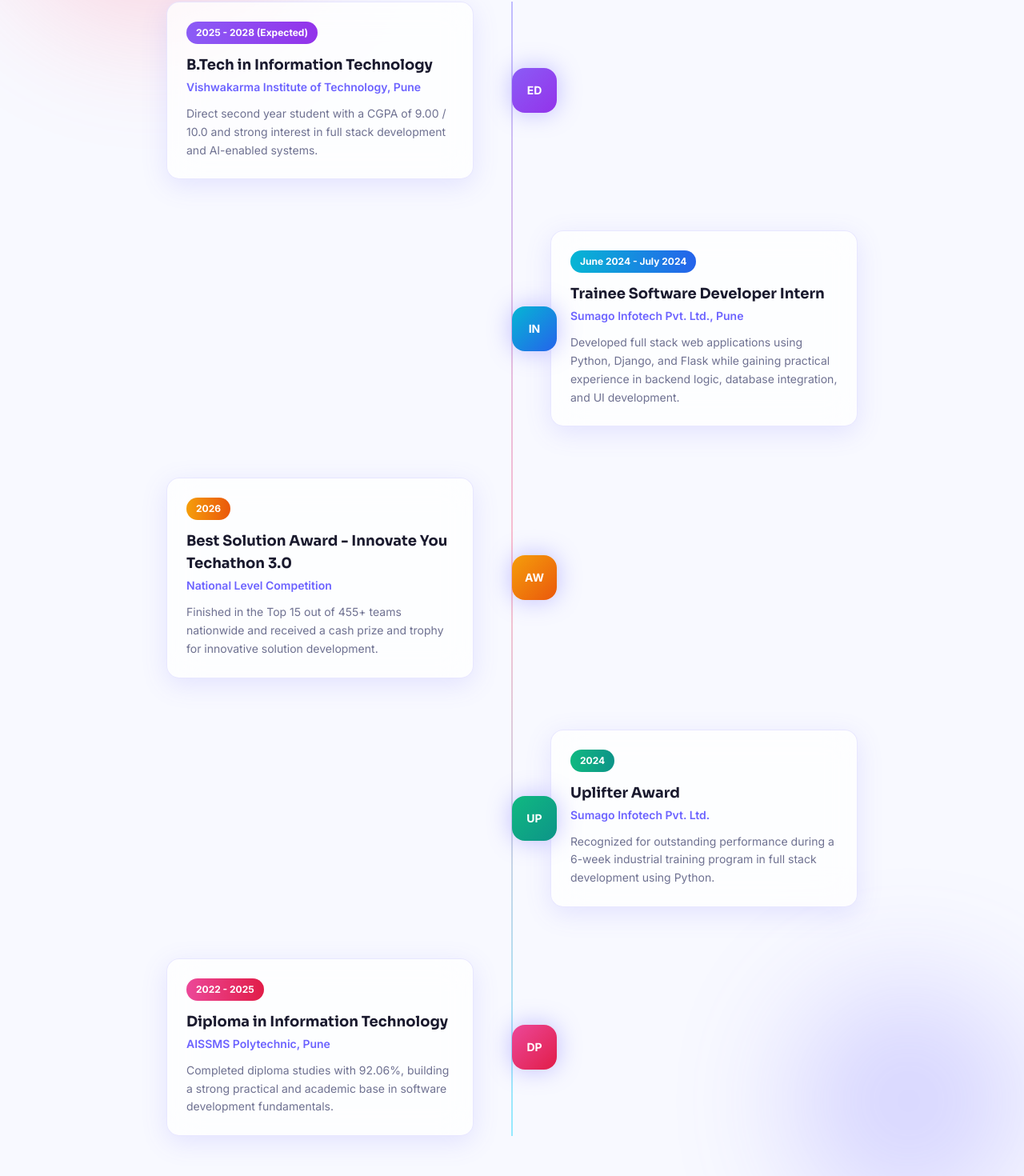
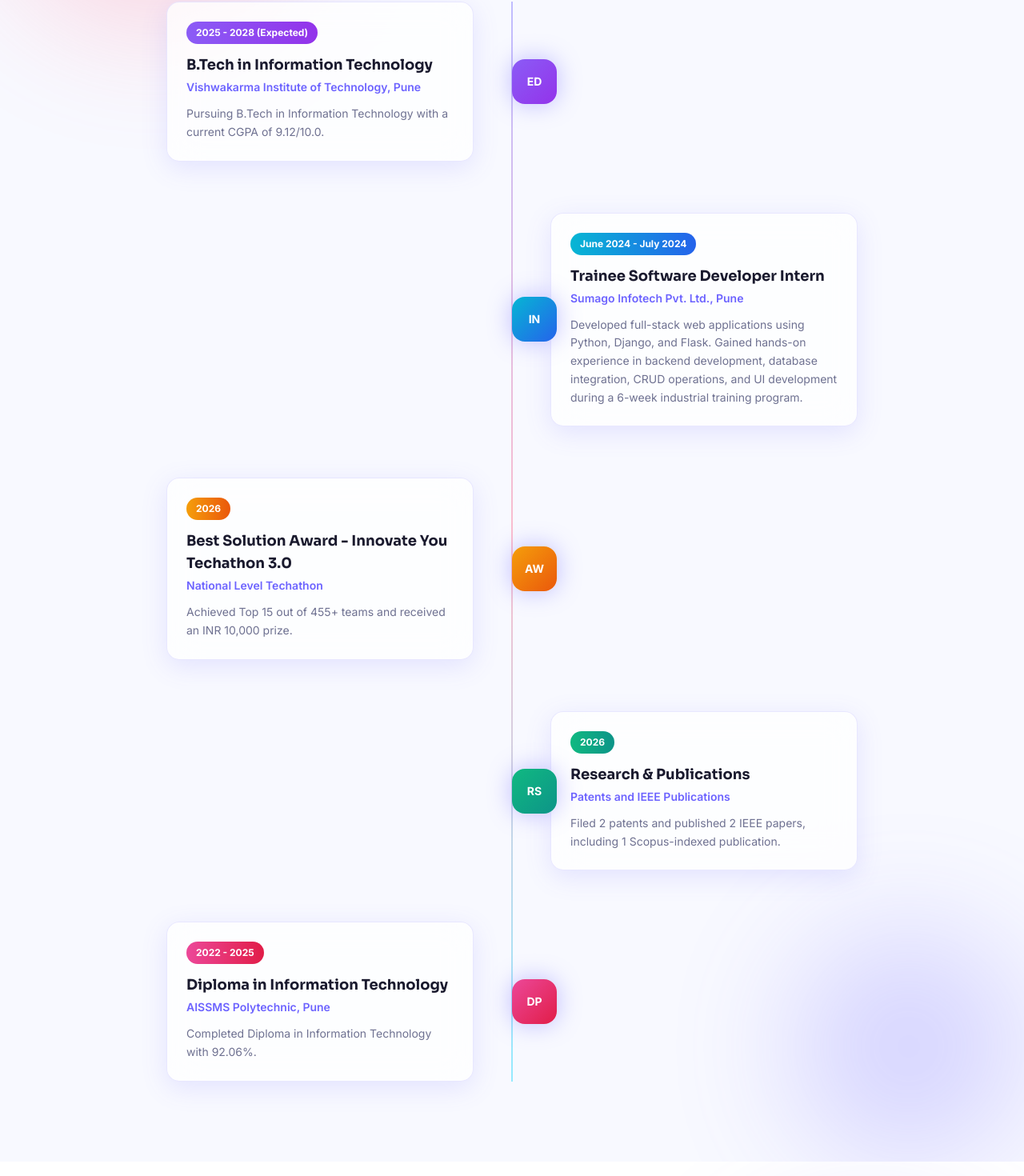
Before and after one commit to avaleajay170/MyPortfolio, a React (Vite) app: page / in a window 1280 px wide. Shown: the part 4915-6385 px from the top of the page at 80% size. Built offline with nearby package versions, Linux system fonts and the light colour scheme.

Commit message:
Update portfolio content to latest resume

```diff
--- a/src/data/timeline.js
+++ b/src/data/timeline.js
@@ -6,7 +6,7 @@ export const timelineItems = [
     title: 'B.Tech in Information Technology',
     organization: 'Vishwakarma Institute of Technology, Pune',
     description:
-      'Direct second year student with a CGPA of 9.00 / 10.0 and strong interest in full stack development and AI-enabled systems.',
+      'Pursuing B.Tech in Information Technology with a current CGPA of 9.12/10.0.',
     icon: 'ED',
     color: 'from-violet-500 to-purple-600',
   },
@@ -17,7 +17,7 @@ export const timelineItems = [
     title: 'Trainee Software Developer Intern',
     organization: 'Sumago Infotech Pvt. Ltd., Pune',
     description:
-      'Developed full stack web applications using Python, Django, and Flask while gaining practical experience in backend logic, database integration, and UI development.',
+      'Developed full-stack web applications using Python, Django, and Flask. Gained hands-on experience in backend development, database integration, CRUD operations, and UI development during a 6-week industrial training program.',
     icon: 'IN',
     color: 'from-cyan-500 to-blue-600',
   },
@@ -26,21 +26,21 @@ export const timelineItems = [
     type: 'achievement',
     date: '2026',
     title: 'Best Solution Award - Innovate You Techathon 3.0',
-    organization: 'National Level Competition',
+    organization: 'National Level Techathon',
     description:
-      'Finished in the Top 15 out of 455+ teams nationwide and received a cash prize and trophy for innovative solution development.',
+      'Achieved Top 15 out of 455+ teams and received an INR 10,000 prize.',
     icon: 'AW',
     color: 'from-amber-500 to-orange-600',
   },
   {
     id: 4,
-    type: 'award',
-    date: '2024',
-    title: 'Uplifter Award',
-    organization: 'Sumago Infotech Pvt. Ltd.',
+    type: 'research',
+    date: '2026',
+    title: 'Research & Publications',
+    organization: 'Patents and IEEE Publications',
     description:
-      'Recognized for outstanding performance during a 6-week industrial training program in full stack development using Python.',
-    icon: 'UP',
+      'Filed 2 patents and published 2 IEEE papers, including 1 Scopus-indexed publication.',
+    icon: 'RS',
     color: 'from-emerald-500 to-teal-600',
   },
   {
@@ -50,7 +50,7 @@ export const timelineItems = [
     title: 'Diploma in Information Technology',
     organization: 'AISSMS Polytechnic, Pune',
     description:
-      'Completed diploma studies with 92.06%, building a strong practical and academic base in software development fundamentals.',
+      'Completed Diploma in Information Technology with 92.06%.',
     icon: 'DP',
     color: 'from-pink-500 to-rose-600',
   },
```
